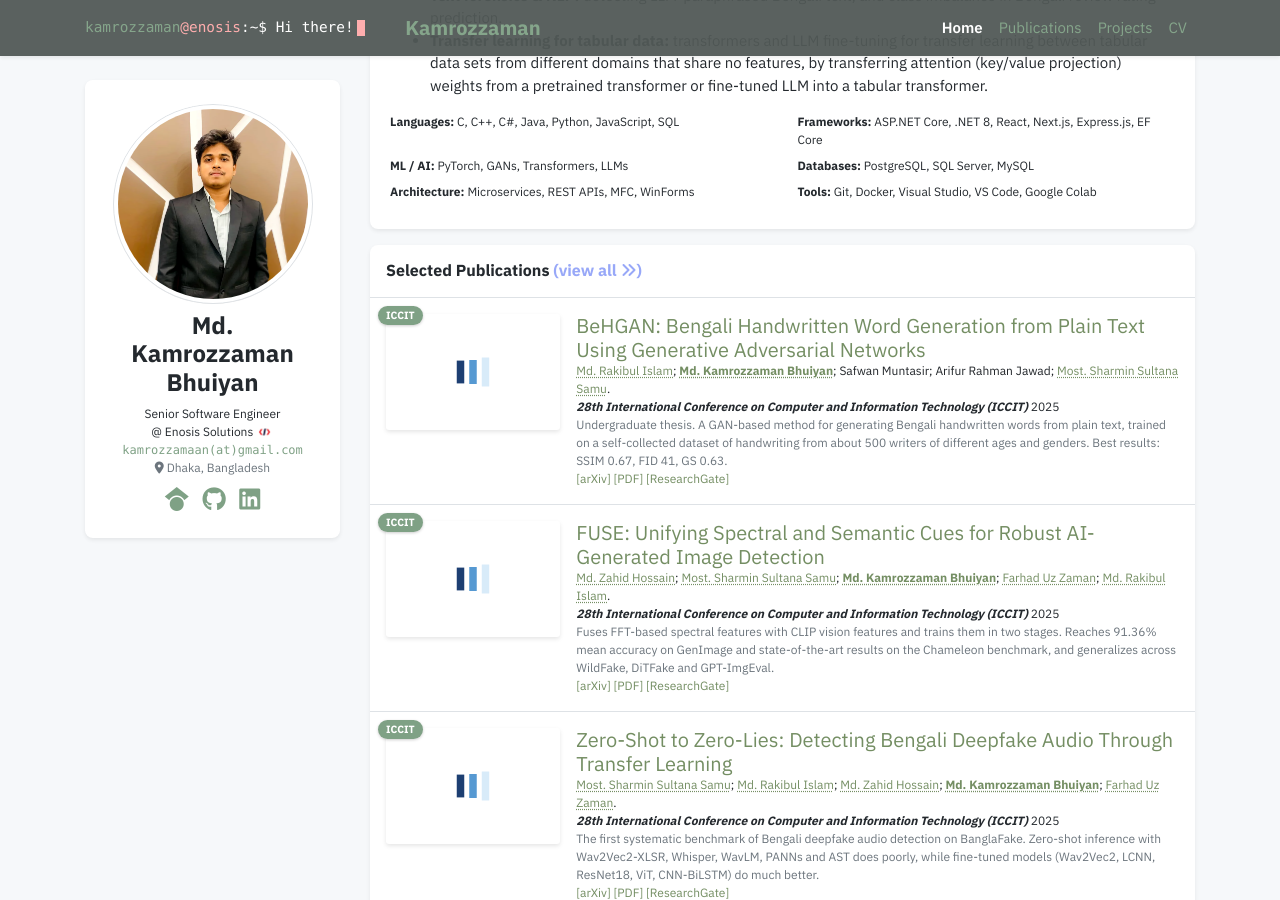
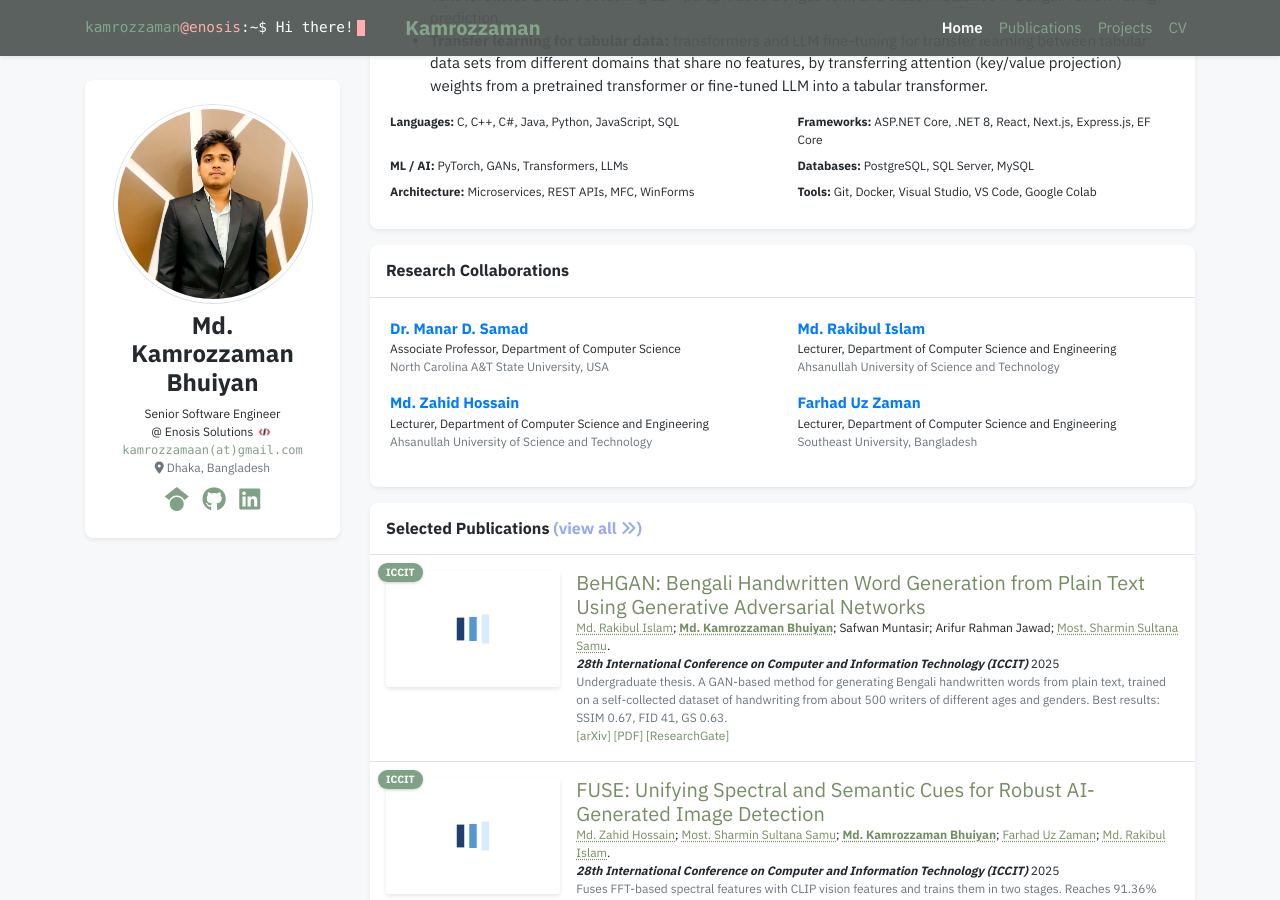
Before and after one commit to Kamrozzaman/kamrozzaman.github.io, a Jekyll site: the page built from index.html, in a window 1280 px wide and 900 px high, scrolled down 1451 px. Built offline with Jekyll 4.4.1, drawn with Linux system fonts in a browser that asks for light colours; nearby versions of some CDN libraries; a style sheet for code colours, icons or effects is not loaded.

Commit message:
Add research collaborators

```diff
--- a/_data/profile.yml
+++ b/_data/profile.yml
@@ -76,3 +76,25 @@ awards:
   date: 2020
 - name: Half tuition fee waiver for 5 semesters, AUST
   date: 2018–2022
+
+collaborators:
+- name: Dr. Manar D. Samad
+  url: https://www.ncat.edu/coe/departments/cs/people/faculty-and-staff.php
+  scholar: https://scholar.google.com/citations?user=yzTm154AAAAJ&hl=en
+  position: Associate Professor, Department of Computer Science
+  affiliation: North Carolina A&T State University, USA
+- name: Md. Rakibul Islam
+  url: https://aust.edu/cse/faculty_member/mr_md_rakibul_islam
+  scholar: https://scholar.google.com/citations?user=LSWdSeUAAAAJ&hl=en
+  position: Lecturer, Department of Computer Science and Engineering
+  affiliation: Ahsanullah University of Science and Technology
+- name: Md. Zahid Hossain
+  url: https://www.aust.edu/cse/faculty_member/mr_md_zahid_hossain
+  scholar: https://scholar.google.com/citations?user=sCGu9tkAAAAJ&hl=en
+  position: Lecturer, Department of Computer Science and Engineering
+  affiliation: Ahsanullah University of Science and Technology
+- name: Farhad Uz Zaman
+  url: https://seu.edu.bd/employee/profile/MDAxOTM5
+  scholar: https://scholar.google.com/citations?user=ZKzFCHwAAAAJ&hl=en
+  position: Lecturer, Department of Computer Science and Engineering
+  affiliation: Southeast University, Bangladesh
--- /dev/null
+++ b/_includes/widgets/collaborators_card.html
@@ -0,0 +1,21 @@
+{% if site.data.profile.collaborators %}
+<div class="card my-3 p-0 bg-white border-0 shadow-sm">
+    <h6 class="border-bottom border-gray p-3 mb-0">
+        Research Collaborations
+    </h6>
+    <div class="card-body">
+        <div class="row">
+            {% for item in site.data.profile.collaborators %}
+            <div class="col-md-6 mb-3">
+                <div>
+                    <a href="{{ item.url }}" target="_blank"><strong>{{ item.name }}</strong></a>
+                    {% if item.scholar %}<a href="{{ item.scholar }}" target="_blank" title="Google Scholar" class="ml-1"><i class="ai ai-google-scholar"></i></a>{% endif %}
+                </div>
+                <div class="small">{{ item.position }}</div>
+                <div class="small text-muted">{{ item.affiliation }}</div>
+            </div>
+            {% endfor %}
+        </div>
+    </div>
+</div>
+{% endif %}
--- a/index.html
+++ b/index.html
@@ -22,6 +22,8 @@ navbar_title: Home
 
         {% include widgets/research_overview.html %}
 
+        {% include widgets/collaborators_card.html %}
+
         {% if site.data.display.homepage.show_selected_publications %}
         {% assign pubs = site.publications | sort: "date" | reverse | where: "selected", true %}
         {%
```
